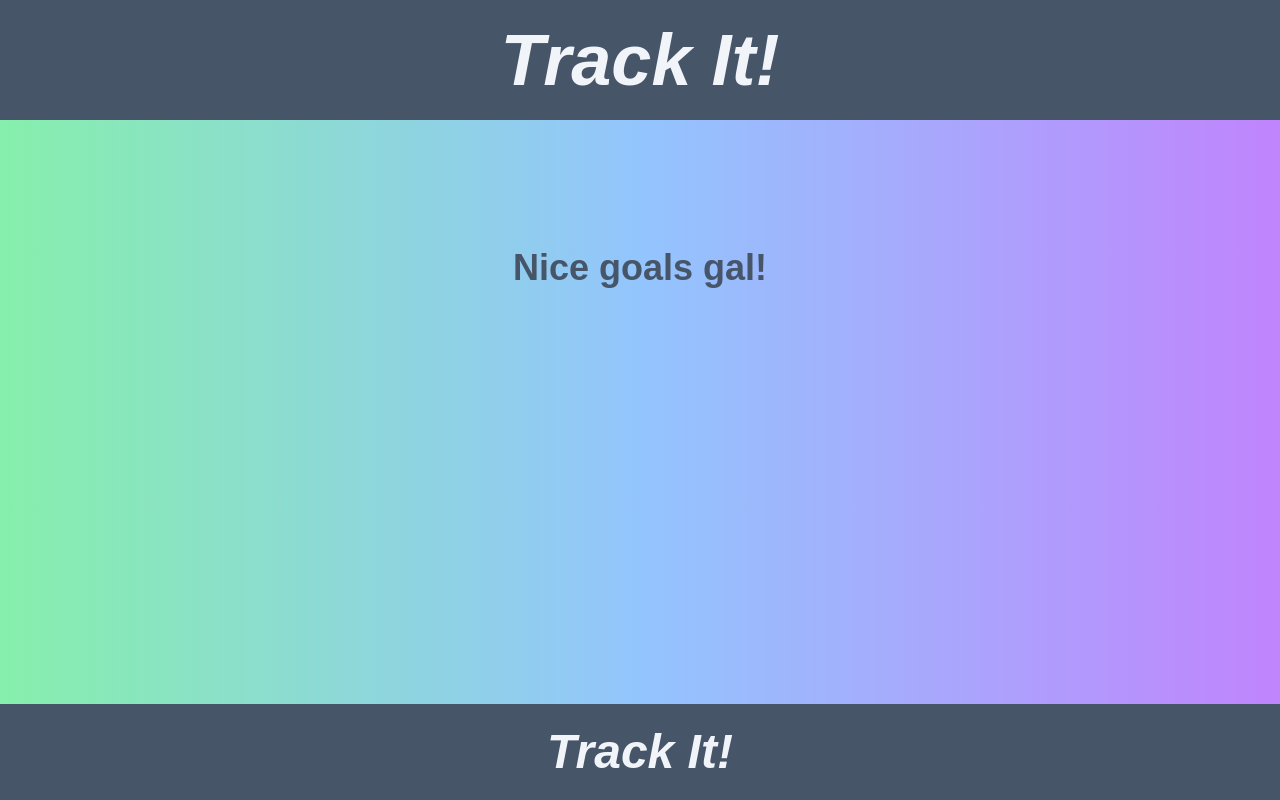
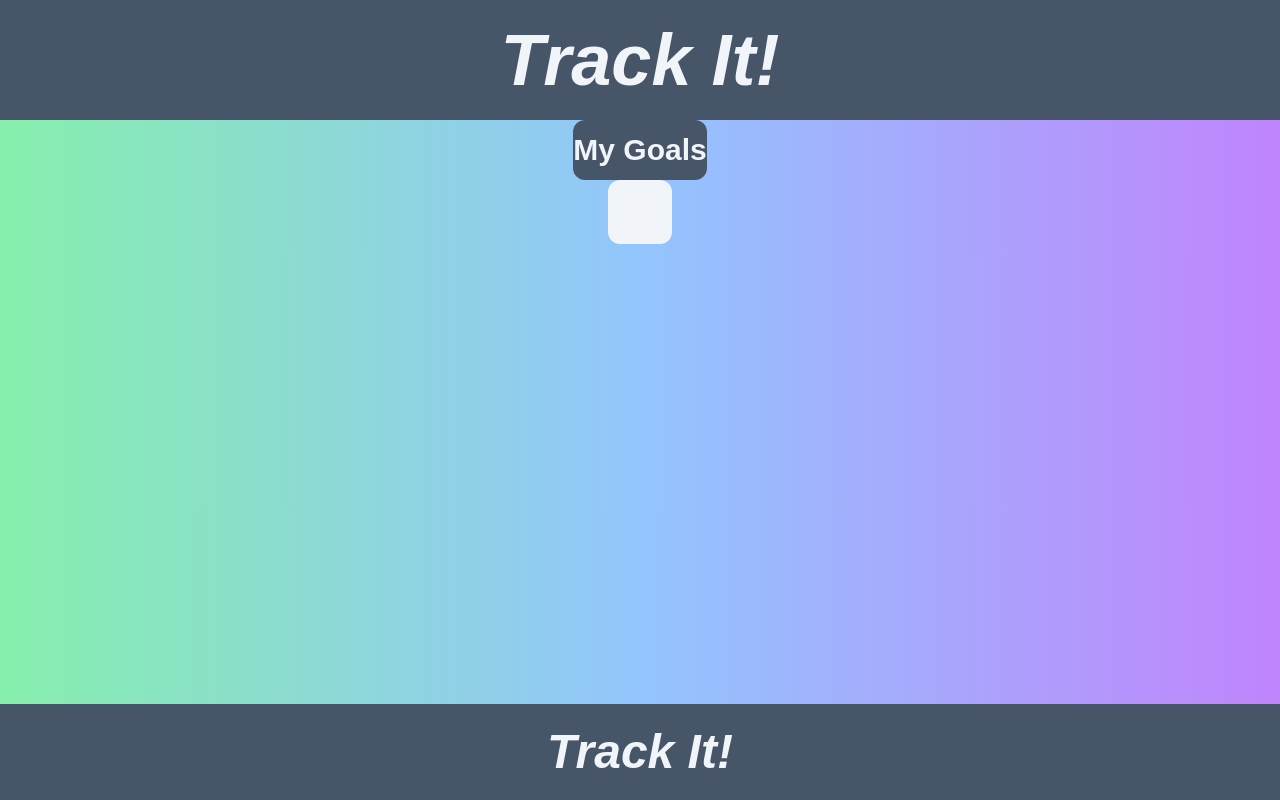
Before and after one commit to kuharski/track-it, a website with bundled scripts: page goals.html in a window 1280 px wide. Built offline with nearby package versions, Linux system fonts and the light colour scheme; a web font is replaced by a local one.

```diff
--- a/goals.html
+++ b/goals.html
@@ -22,10 +22,80 @@
   </header>
   <main class="grow bg-gradient-to-r from-green-300 via-blue-300 to-purple-400">
     <section>
-      <div class="w-full flex justify-center mt-32">
-        <h1 class="font-bold text-4xl text-slate-600">
-          Nice goals gal!
+      <div class="w-full flex justify-center mt-16">
+        <h1 class="font-semibold text-3xl py-3 px-5 rounded-xl bg-slate-600 text-slate-100">
+          My Goals
         </h1>
+      </div>
+      <div class="flex justify-center mt-12">
+        <div id="goals-table" class="p-8 w-4/5 lg:w-1/2 max-w-5xl text-slate-950 bg-slate-100 rounded-xl overflow-auto">
+          <!-- <table class="w-full bg-slate-100">
+            <thead>
+              <tr>
+                <th class="p-5 text-lg font-semibold text-left tracking-wider">Goals</th>
+                <th class="p-5 text-lg font-semibold text-left tracking-wider">Progress</th>
+                <th></th>
+              </tr>
+            </thead>
+            <tbody class="divide-y divide-slate-100">
+              <tr class="odd:bg-slate-200 even:bg-slate-100">
+                <td class="bg-inherit pl-5 pr-5 min-w-[16rem] md:w-9/12">
+                  <input type="text" class="bg-inherit w-full focus:outline-none border-b-2 border-gray-300 focus:border-gray-500 overflow-hidden hover:cursor-text" placeholder="i will go to the moon!">
+                </td>
+                <td class="bg-inherit md:w-2/12">
+                  <select class="p-5 bg-inherit focus:outline-none rounded-md hover:cursor-pointer">
+                    <option>One day</option>
+                    <option>Under Way</option>
+                    <option>Almost there</option>
+                    <option>Completed</option>
+                  </select>
+                </td>
+                <td class="p-5 text-md whitespace-nowrap w-1/12">
+                  <button type="button" class=" p-0.5 font-semibold text-xl uppercase rounded-full text-red-800 hover:bg-red-200">&nbsp;&nbsp;&nbsp;&times;&nbsp;&nbsp;&nbsp;</button>
+                </td>
+              </tr>
+              <tr class="odd:bg-slate-200 even:bg-slate-100">
+                <td class="bg-inherit pl-5 pr-5 min-w-[16rem] md:w-9/12">
+                  <input type="text" class="bg-inherit w-full focus:outline-none border-b-2 border-gray-300 focus:border-gray-500 overflow-hidden hover:cursor-text">
+                </td>
+                <td class="bg-inherit md:w-2/12">
+                  <select class="p-5 bg-inherit focus:outline-none rounded-md hover:cursor-pointer">
+                    <option>One day</option>
+                    <option>Under Way</option>
+                    <option>Almost there</option>
+                    <option>Completed</option>
+                  </select>
+                </td>
+                <td class="p-5 text-md whitespace-nowrap w-1/12">
+                  <button type="button" class=" p-0.5 font-semibold text-xl uppercase rounded-full text-red-800 hover:bg-red-200">&nbsp;&nbsp;&nbsp;&times;&nbsp;&nbsp;&nbsp;</button>
+                </td>
+              </tr>
+              <tr class="odd:bg-slate-200 even:bg-slate-100">
+                <td class="bg-inherit pl-5 pr-5 min-w-[16rem] md:w-9/12">
+                  <input type="text" class="bg-inherit w-full focus:outline-none border-b-2 border-gray-300 focus:border-gray-500 overflow-hidden hover:cursor-text">
+                </td>
+                <td class="bg-inherit md:w-2/12">
+                  <select class="p-5 bg-inherit focus:outline-none rounded-md hover:cursor-pointer">
+                    <option>One day</option>
+                    <option>Under Way</option>
+                    <option>Almost there</option>
+                    <option>Completed</option>
+                  </select>
+                </td>
+                <td class="p-5 text-md whitespace-nowrap w-1/12">
+                  <button type="button" class=" p-0.5 font-semibold text-xl uppercase rounded-full text-red-800 hover:bg-red-200">&nbsp;&nbsp;&nbsp;&times;&nbsp;&nbsp;&nbsp;</button>
+                </td>
+              </tr>
+            </tbody>
+            <tbody>
+              <tr class="tracker__row tracker__row--add border-t-2 border-b-2 border-slate-200 bg-slate-100 text-green-600 font-semibold">
+                <td colspan="5" class="p-5 text-lg text-right">
+                  <button class="tracker__add rounded-lg py-1 px-2 hover:bg-green-200">Add Entry <span class="text-xl">&plus;</span></button>
+                </td>
+              </tr>
+            </tbody>
+          </table>   -->
+        </div>
       </div>
     </section>
   </main>
```
